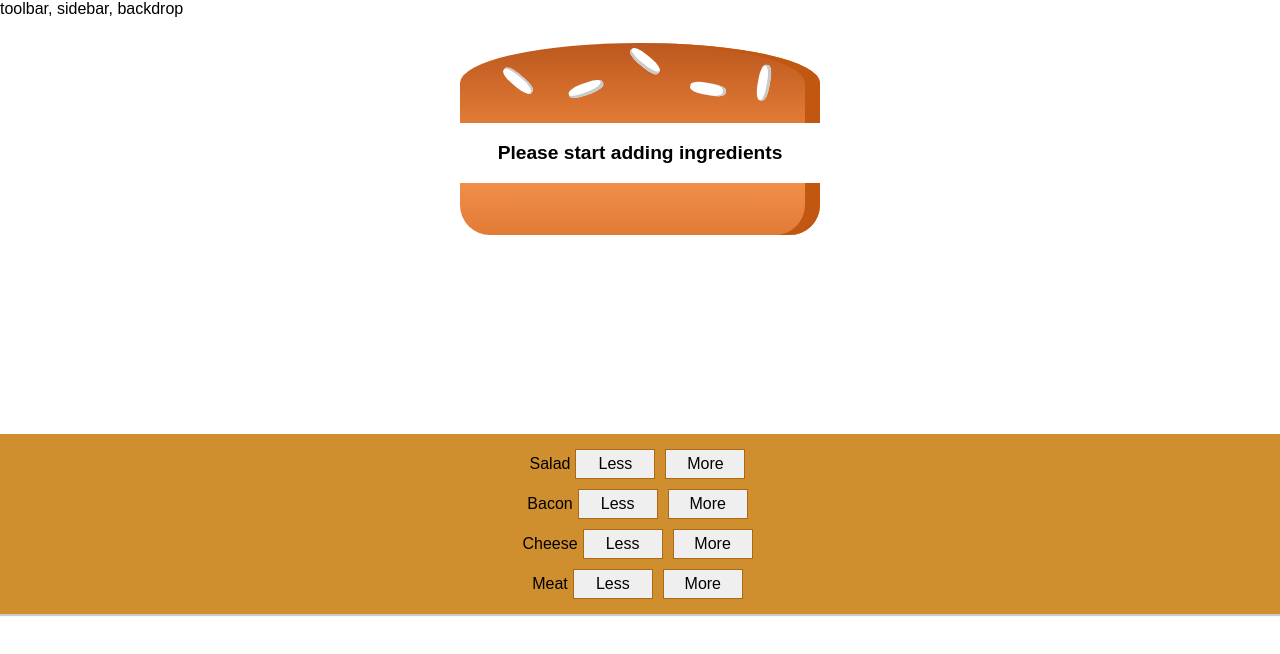
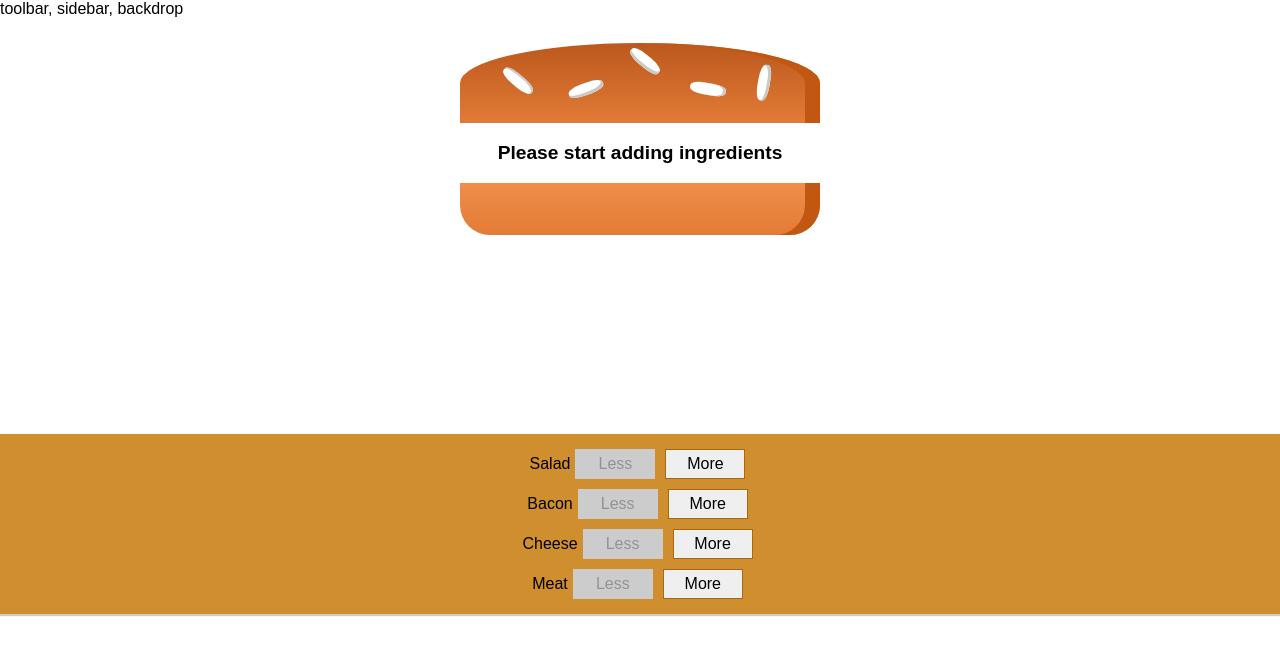
Before and after one commit to rabindratamang/burger-builder, a React app: page / in a window 1280 px wide. Shown: the top 654 px of the page. Built offline with nearby package versions, Linux system fonts and the light colour scheme.

Commit message:
Add remove ingredient handler

```diff
--- a/src/components/Burger/BuildControls/BuildControl/BuildControl.css
+++ b/src/components/Burger/BuildControls/BuildControl/BuildControl.css
@@ -15,3 +15,9 @@
   cursor: pointer;
   outline: none;
 }
+
+.BuildControl button:disabled {
+  background-color: #ccc;
+  border: 1px solid #ccc;
+  cursor: not-allowed;
+}
--- a/src/components/Burger/BuildControls/BuildControl/BuildControl.js
+++ b/src/components/Burger/BuildControls/BuildControl/BuildControl.js
@@ -4,8 +4,10 @@ import classes from './BuildControl.css';
 const buildControl = props => (
   <div className={classes.BuildControl}>
     <div className={classes.Label}>{props.label}</div>
-    <button>Less</button>
-    <button>More</button>
+    <button disabled={props.disabled} onClick={props.removeIngredient}>
+      Less
+    </button>
+    <button onClick={props.addIngredient}>More</button>
   </div>
 );
 
--- a/src/components/Burger/BuildControls/BuildControls.js
+++ b/src/components/Burger/BuildControls/BuildControls.js
@@ -15,7 +15,9 @@ const buildControls = props => (
       <BuildControl
         key={control.label}
         label={control.label}
-        type={control.type}
+        addIngredient={() => props.addIngredient(control.type)}
+        removeIngredient={() => props.removeIngredient(control.type)}
+        disabled={props.disabled[control.type]}
       />
     ))}
   </div>
--- a/src/components/Burger/Burger.js
+++ b/src/components/Burger/Burger.js
@@ -1,8 +1,6 @@
 import React from 'react';
 import BurgerIngredient from './BurgerIngredient /BurgerIngredient';
 import classes from './Burger.css';
-import burgerIngredient from './BurgerIngredient /BurgerIngredient';
-import { array } from 'prop-types';
 
 const burger = props => {
   let transformedIngredient = Object.keys(props.ingredients)
--- a/src/containers/BurgerBuilder/BurgerBuilder.js
+++ b/src/containers/BurgerBuilder/BurgerBuilder.js
@@ -1,6 +1,13 @@
 import React, { Component, Fragment } from 'react';
 import Burger from '../../components/Burger/Burger';
 import BuidControls from '../../components/Burger/BuildControls/BuildControls';
+
+const INGREDIENT_PRICES = {
+  salad: 0.5,
+  cheese: 0.4,
+  meat: 1.3,
+  bacon: 0.7,
+};
 
 class BurgerBuilder extends Component {
   state = {
@@ -10,16 +17,55 @@ class BurgerBuilder extends Component {
       cheese: 0,
       meat: 0,
     },
+    totalPrice: 4,
   };
 
+  addIngredientHandler = type => {
+    const oldCount = this.state.ingredients[type];
+    const updatedCount = oldCount + 1;
+    const updatedIngredients = {
+      ...this.state.ingredients,
+    };
+    updatedIngredients[type] = updatedCount;
+    const newPrice = INGREDIENT_PRICES[type] + this.state.totalPrice;
+    this.setState({ ingredients: updatedIngredients, totalPrice: newPrice });
+  };
+
+  removeIngredientHandler = type => {
+    const oldCount = this.state.ingredients[type];
+
+    if (oldCount <= 0) {
+      return;
+    }
+
+    const updatedCount = oldCount - 1;
+    const updatedIngredients = {
+      ...this.state.ingredients,
+    };
+    updatedIngredients[type] = updatedCount;
+    const newPrice = INGREDIENT_PRICES[type] - this.state.totalPrice;
+    this.setState({ ingredients: updatedIngredients, totalPrice: newPrice });
+  };
   render() {
+    const disabledInfo = {
+      ...this.state.ingredients,
+    };
+
+    for (let key in disabledInfo) {
+      disabledInfo[key] = disabledInfo[key] <= 0;
+    }
+
     return (
       <Fragment>
         <div>
           <Burger ingredients={this.state.ingredients} />
         </div>
         <div>
-          <BuidControls />
+          <BuidControls
+            addIngredient={this.addIngredientHandler}
+            removeIngredient={this.removeIngredientHandler}
+            disabled={disabledInfo}
+          />
         </div>
       </Fragment>
     );
```
